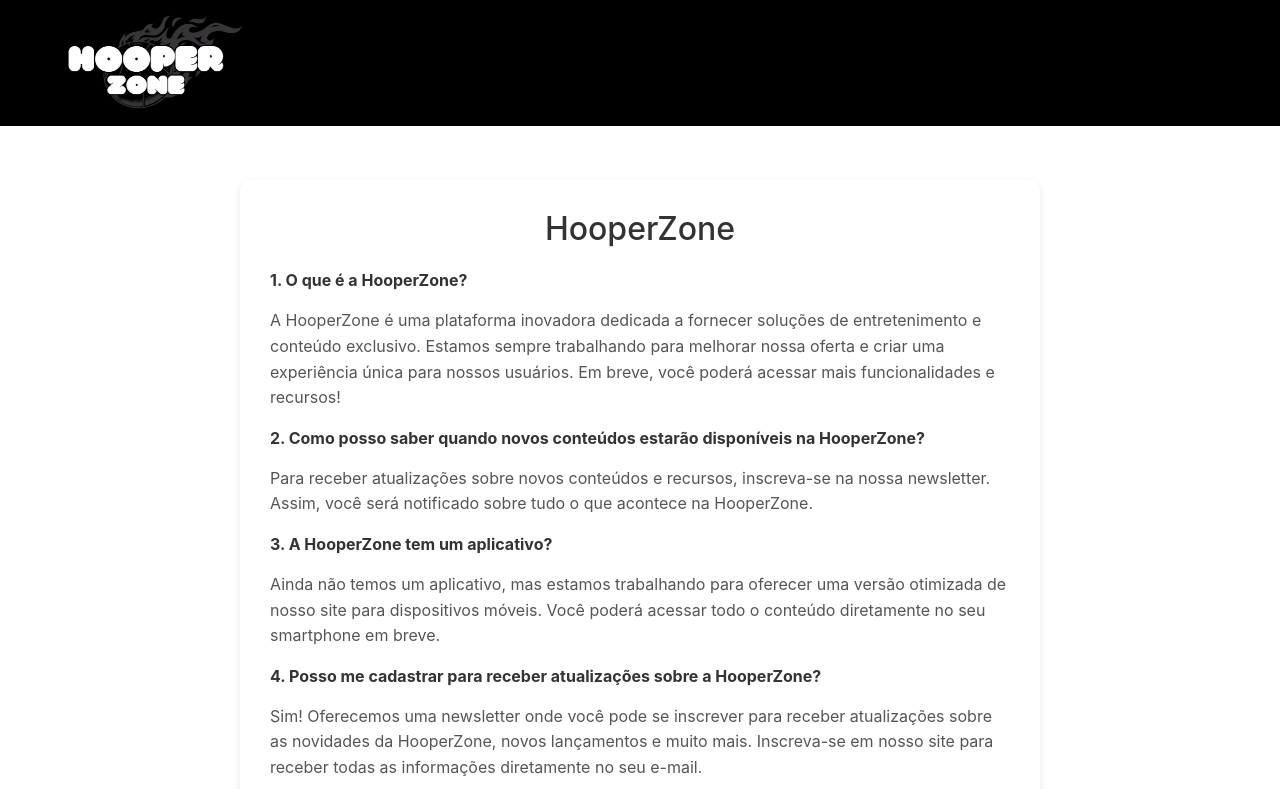
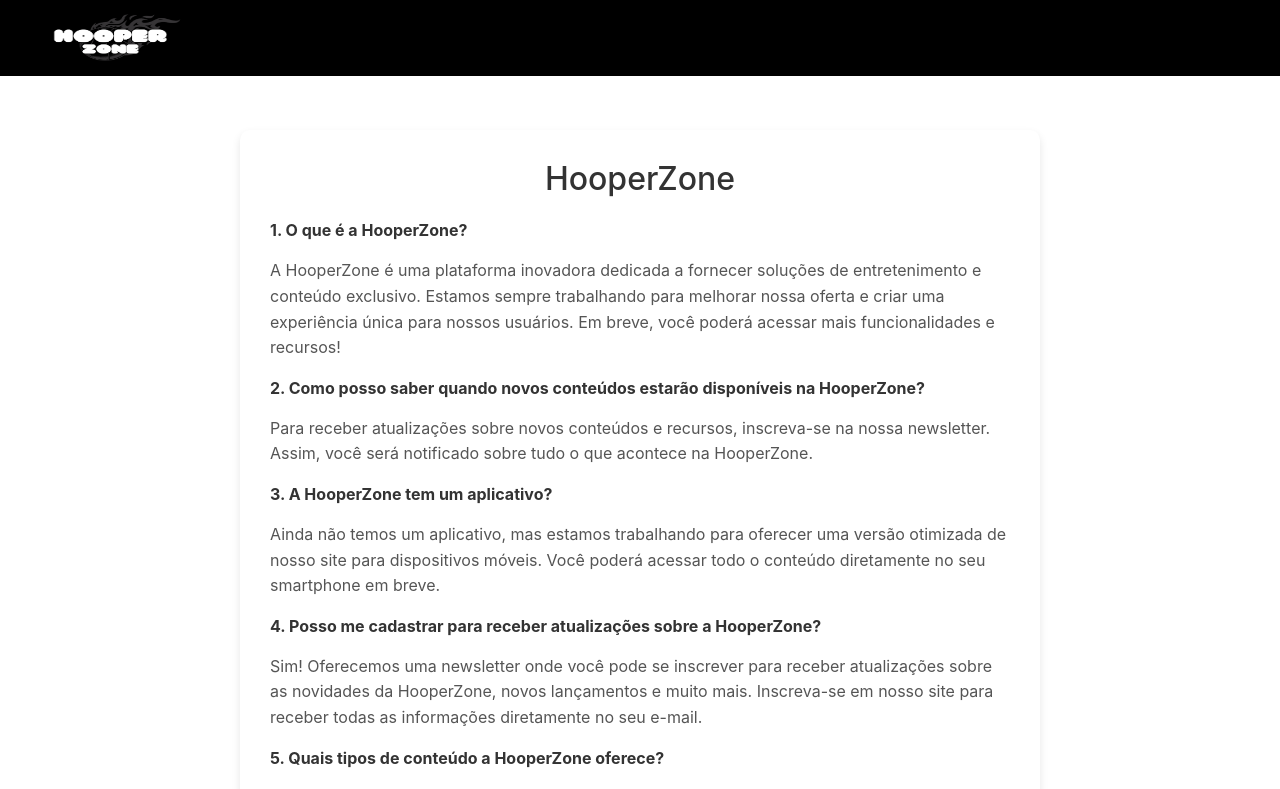
Before and after one commit to BssEric/HopperZonePage, a plain HTML site: page faq.html in a window 1280 px wide. Shown: the top 789 px of the page. Drawn offline with nearby package versions, Linux system fonts and the light colour scheme.

Commit message:
Update faq.html

```diff
--- a/faq.html
+++ b/faq.html
@@ -59,7 +59,7 @@
 <body>
     <nav class="navbar navbar-light" style="background-color: black;">
         <a class="navbar-brand" href="index.html">
-          <img src="img/logosite.png" width="275" height="100" alt="">
+          <img src="img/logosite.png" width="200" height="50" alt="">
         </a>
     </nav>
     <br>
```
